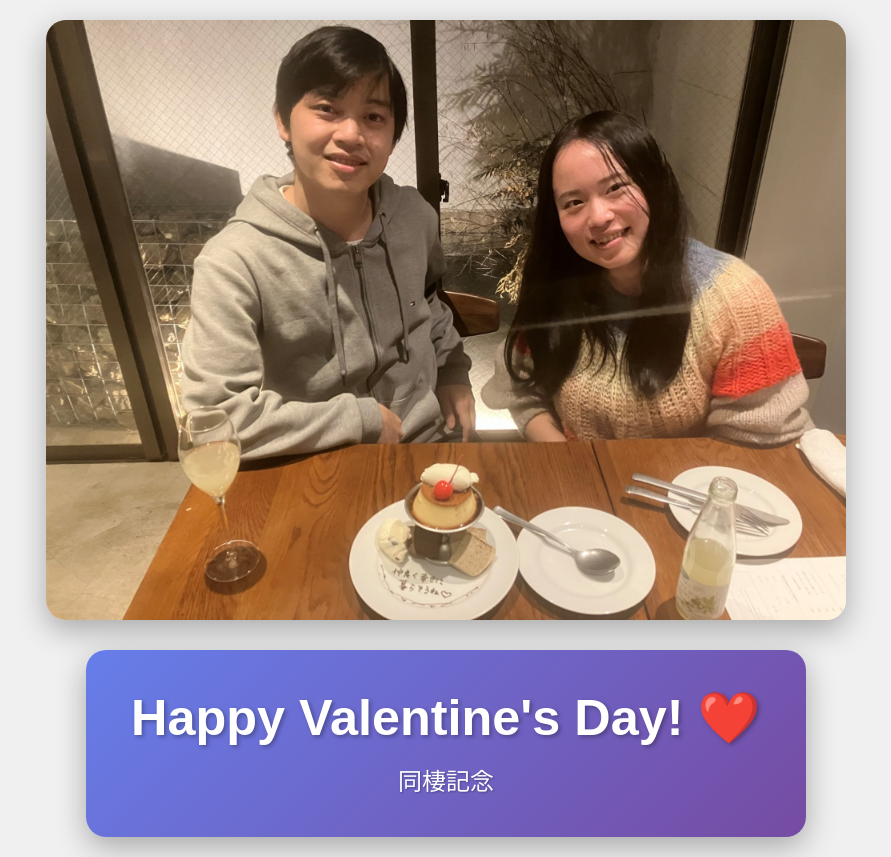
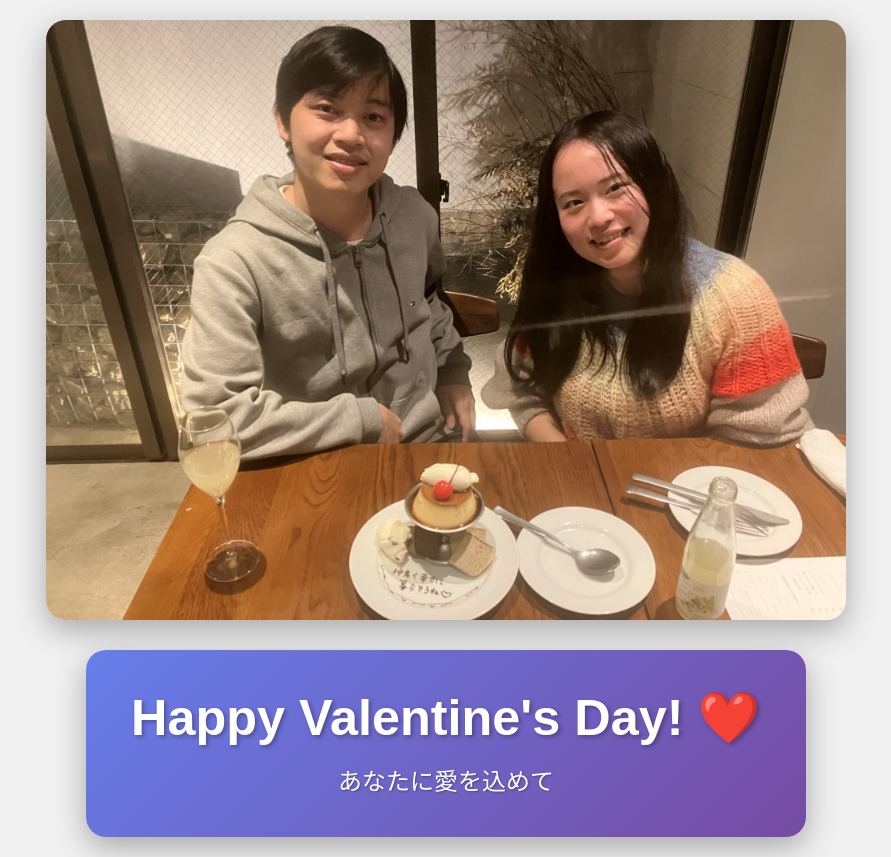
Before and after one commit to daifuku15/ValentineDay2026, a plain HTML site: page index.html in a window 1280 px wide. Shown: the whole page, without its empty margins (194-1085 px from the left). Drawn offline with Linux system fonts and the light colour scheme.

```diff
--- a/index.html
+++ b/index.html
@@ -141,7 +141,7 @@
 
     <div class="container">
         <h1>Happy Valentine's Day! ❤️</h1>
-        <p class="subtitle">同棲記念</p>
+        <p class="subtitle">あなたに愛を込めて</p>
     </div>
 
     <div class="instruction">
```
